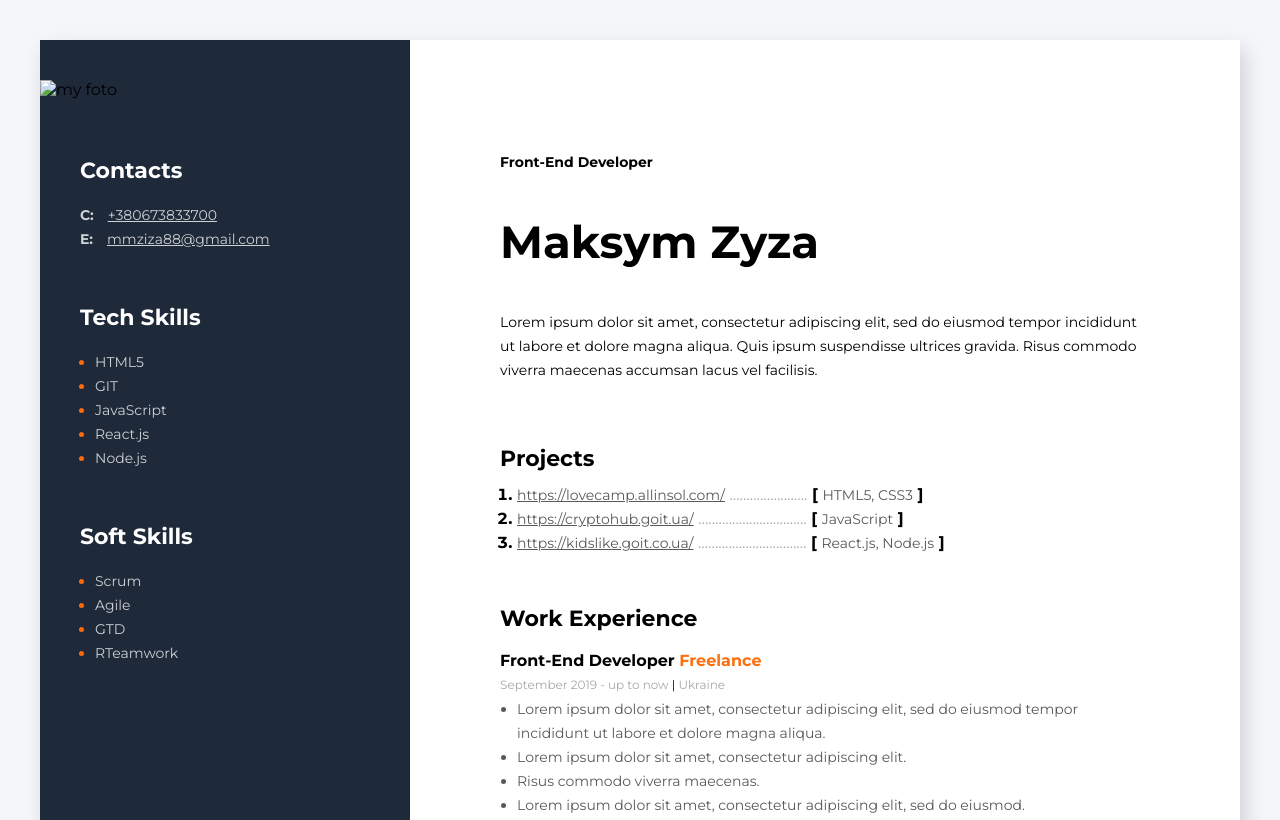
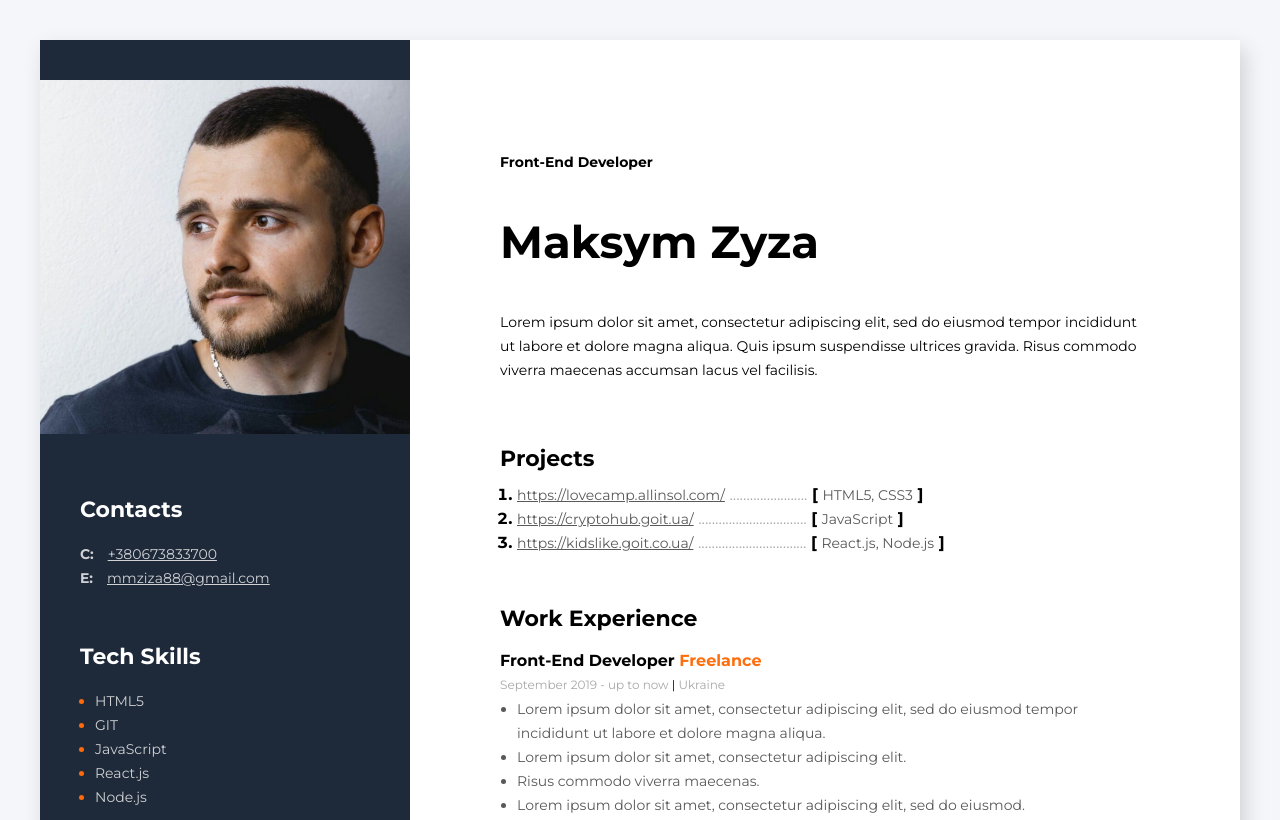
Before and after one commit to Maksym-Zyza/my-resume, a plain HTML site: page index.html in a window 1280 px wide. Shown: the top 820 px of the page. Drawn offline with Linux system fonts and the light colour scheme; the site is published under a folder, as on GitHub Pages, so addresses that start at the root find nothing.

Commit message:
Исправлен путь к фото

```diff
--- a/index.html
+++ b/index.html
@@ -15,7 +15,7 @@
       <!--- Main container --->
       <div class="main-conteiner">
         <aside class="asidebar">
-          <img class="foto" src="/img/my foto1.jpg" alt="my foto" />
+          <img class="foto" src="./img/my foto1.jpg" alt="my foto" />
 
           <!--- Contacts --->
           <div class="Contacts-conteiner">
```
